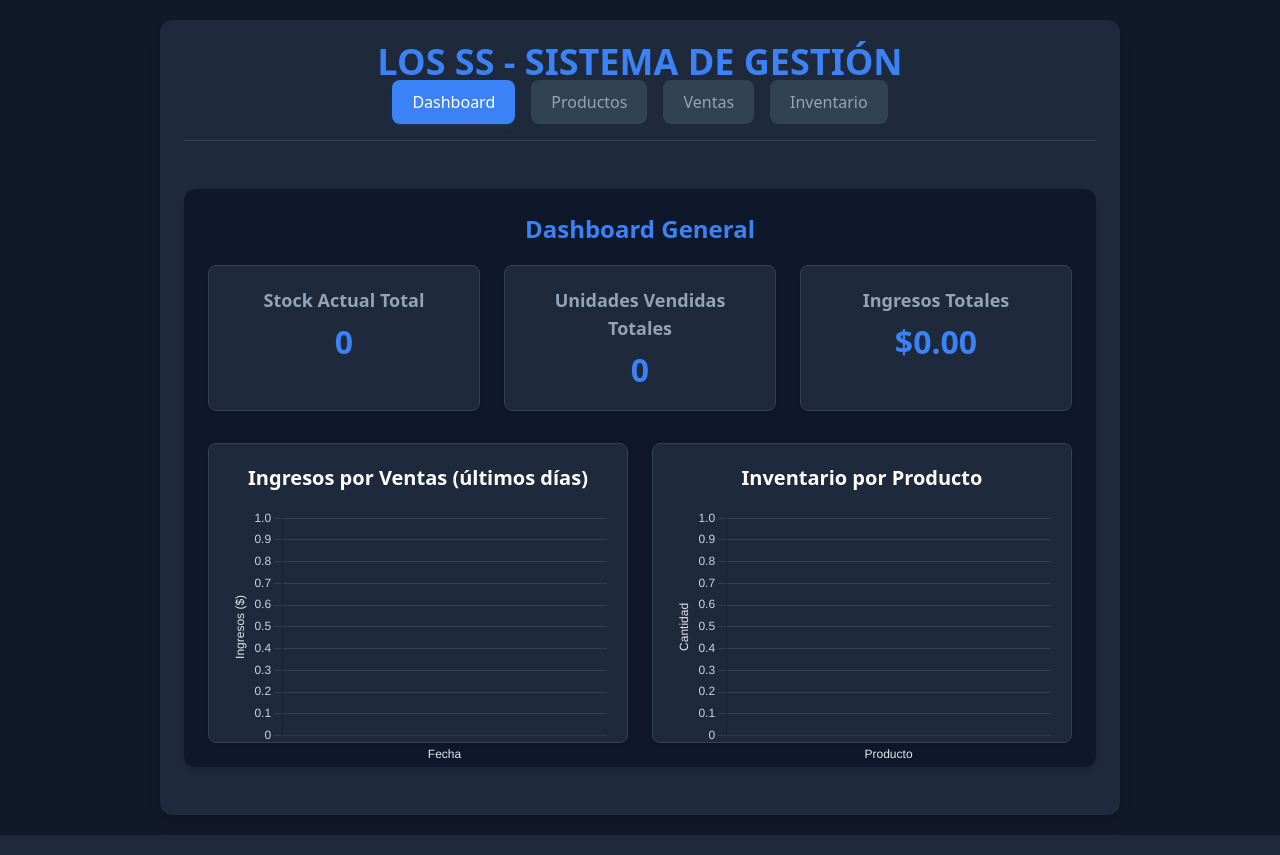
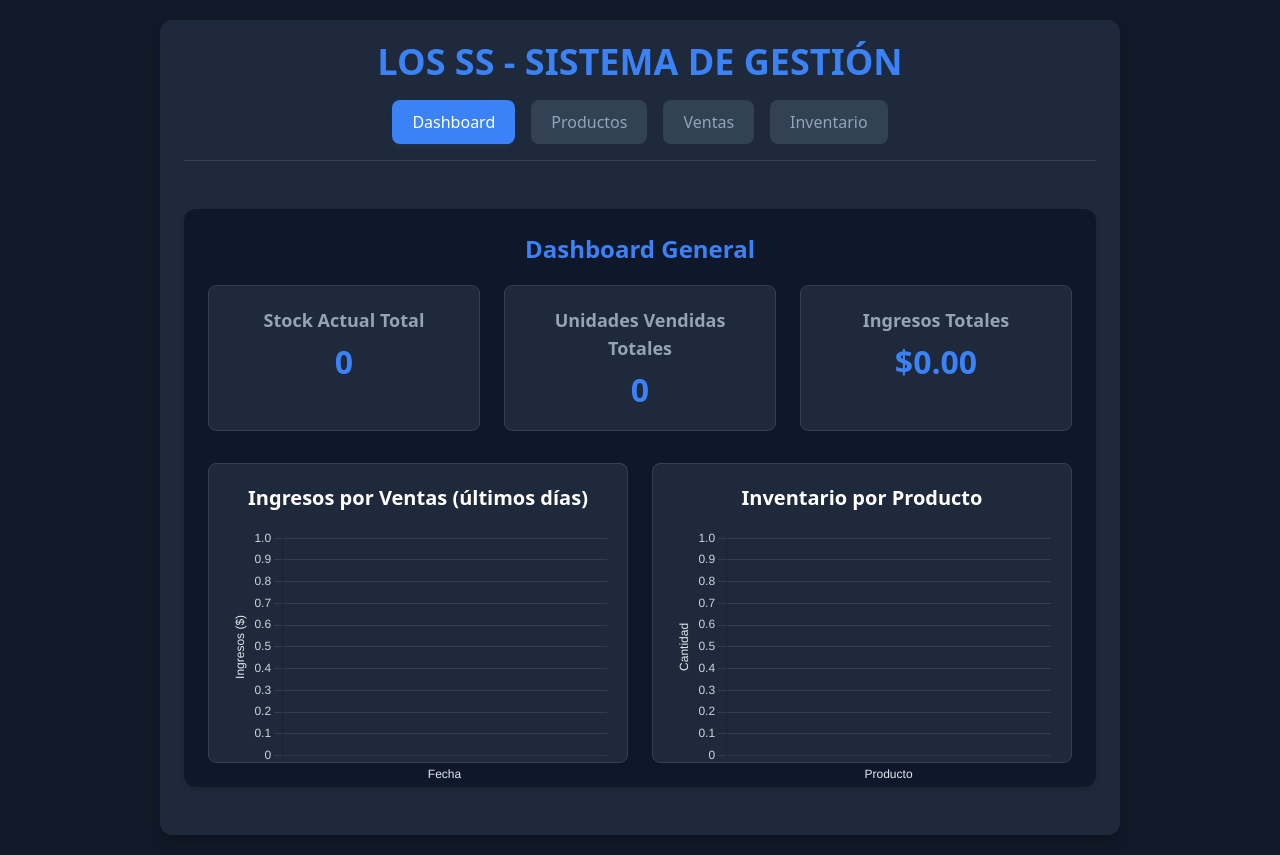
Before and after one commit to LuisPRG4/Practicas-Desarrollo, a PHP site: page / in a window 1280 px wide. Run offline with PHP 8.4, Linux system fonts and the light colour scheme; some libraries are stand-ins or nearby versions.

Commit message:
Update styles.css

```diff
--- a/styles.css
+++ b/styles.css
@@ -51,6 +51,10 @@
         padding-bottom: 16px; /* pb-4 */
         border-bottom: 1px solid var(--border-color);
         margin-bottom: 24px; /* AÑADIDO: Espacio entre el header y las pestañas */
+    }
+
+    .app-header h1{
+        margin-bottom: 20px;
     }
 
     .app-title {
```
